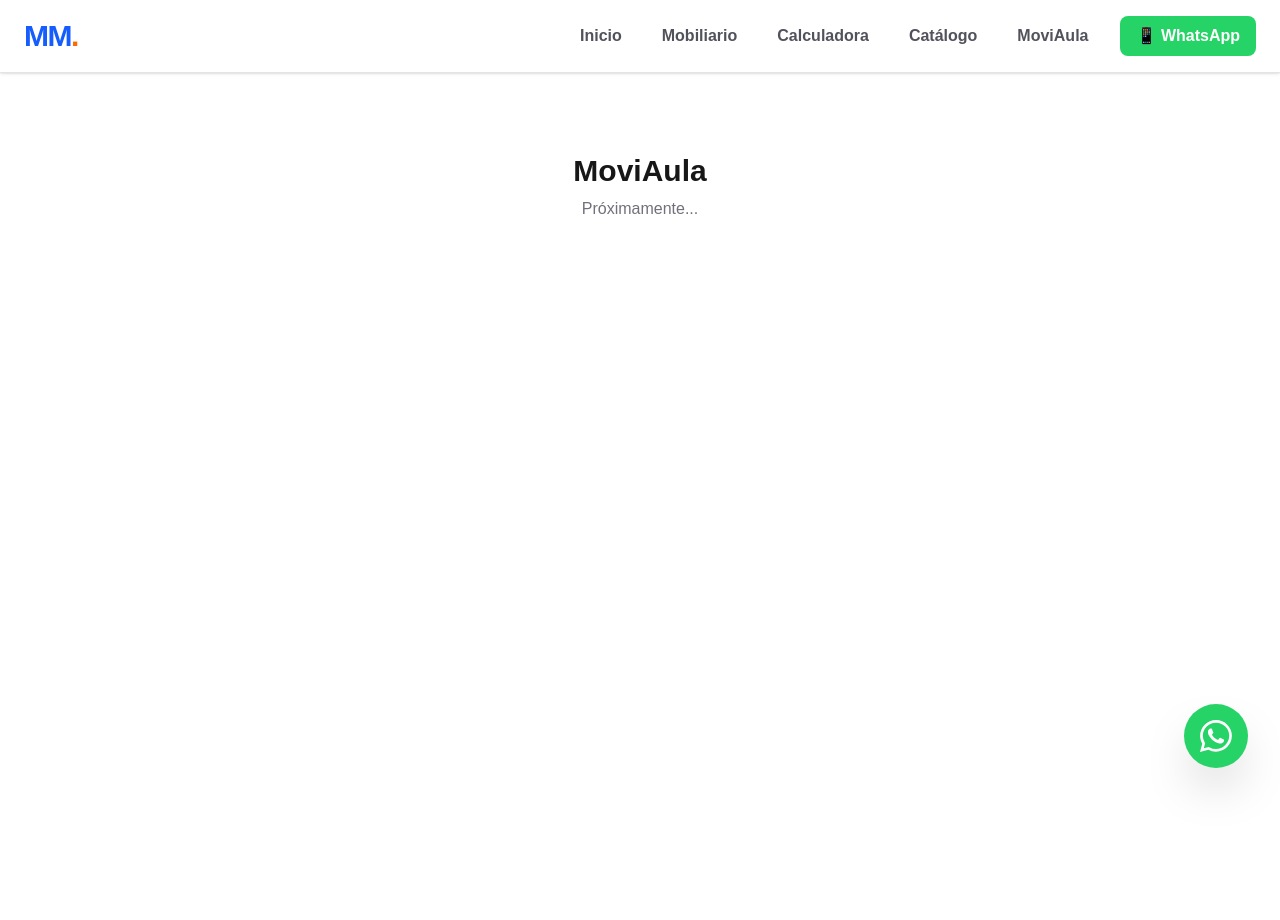
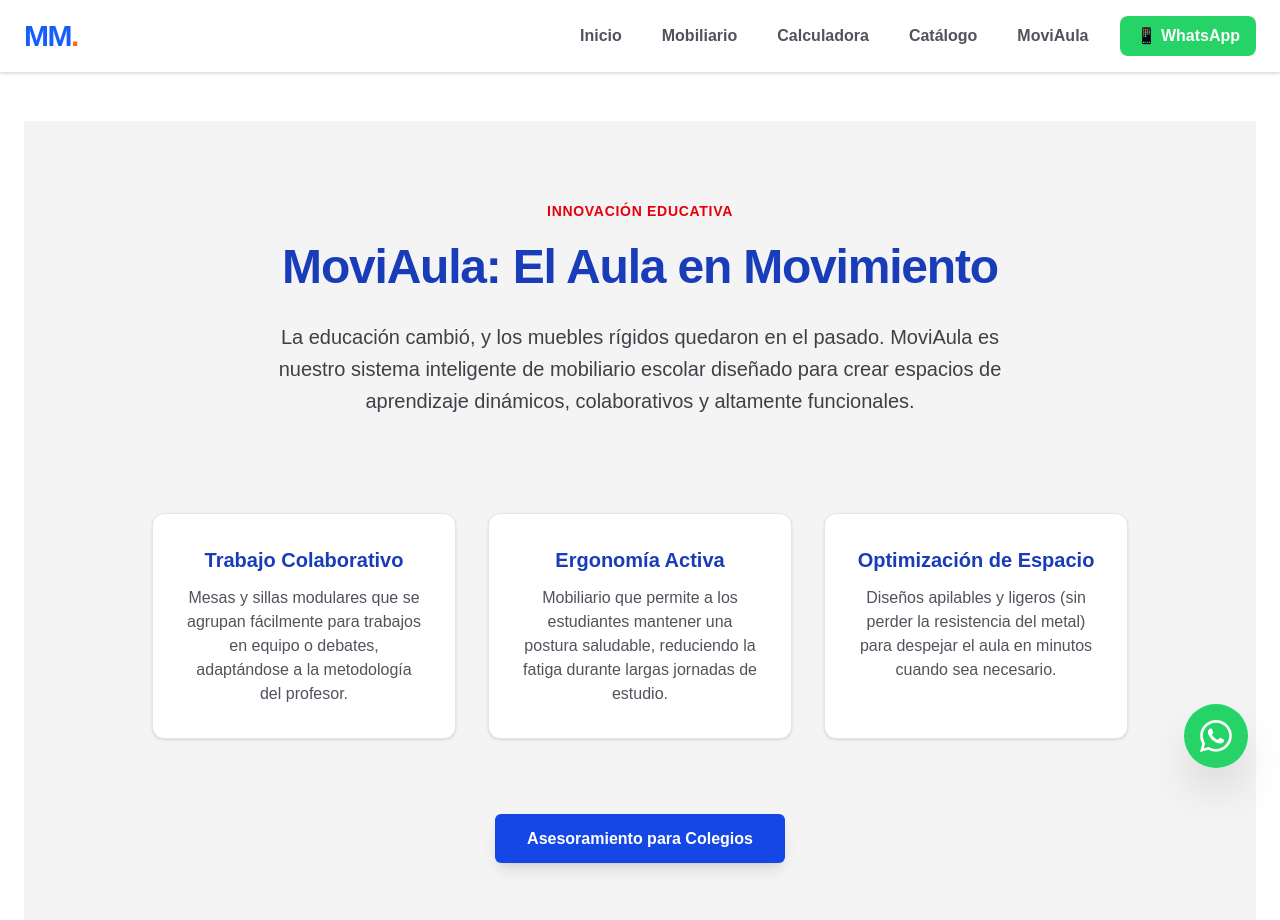
Before and after one commit to oscaramarilla/metal-mad-web, a Next.js app: page /MoviAula in a window 1280 px wide. Shown: the top 920 px of the page. Before the commit the page ends 873 px from the top, so only its background shows below. Built offline with nearby package versions, Linux system fonts and the light colour scheme.

Commit message:
Moviaula desarrollo y archivo de catalogo descargable

```diff
--- a/app/MoviAula/page.tsx
+++ b/app/MoviAula/page.tsx
@@ -1,8 +1,54 @@
+import { Metadata } from "next";
+
+// 🧠 CEREBRO SEO: MoviAula y aulas modernas
+export const metadata: Metadata = {
+  title: "MoviAula | Sistema Inteligente de Mobiliario Escolar",
+  description: "MoviAula es nuestro concepto de aula moderna. Integramos mobiliario escolar ergonómico y dinámico para mejorar la concentración y el aprendizaje en Paraguay.",
+  keywords: ["MoviAula", "sistema inteligente de mobiliario", "aula moderna", "muebles escolares dinámicos", "innovación educativa Paraguay"],
+};
+
 export default function MoviAulaPage() {
   return (
-    <div className="p-8 text-center">
-      <h1 className="text-3xl font-bold">MoviAula</h1>
-      <p className="text-zinc-500 mt-2">Próximamente...</p>
+    <div className="flex flex-col items-center font-sans w-full bg-zinc-100 min-h-screen text-zinc-900 pb-20">
+
+      <header className="w-full max-w-4xl px-6 pt-12 lg:pt-20 pb-12 text-center">
+        <span className="text-sm font-bold tracking-wider text-red-600 uppercase mb-4 block">
+          Innovación Educativa
+        </span>
+        <h1 className="text-4xl sm:text-5xl font-extrabold leading-tight tracking-tight text-blue-800 mb-6">
+          MoviAula: El Aula en Movimiento
+        </h1>
+        <p className="text-lg sm:text-xl leading-8 text-zinc-700 max-w-3xl mx-auto">
+          La educación cambió, y los muebles rígidos quedaron en el pasado. MoviAula es nuestro sistema inteligente de mobiliario escolar diseñado para crear espacios de aprendizaje dinámicos, colaborativos y altamente funcionales.
+        </p>
+      </header>
+
+      <section className="w-full max-w-5xl px-6 py-12 grid grid-cols-1 md:grid-cols-3 gap-8 text-center">
+        <div className="bg-white p-8 rounded-xl shadow-sm border border-zinc-200">
+          <h3 className="text-xl font-bold text-blue-800 mb-3">Trabajo Colaborativo</h3>
+          <p className="text-zinc-600">Mesas y sillas modulares que se agrupan fácilmente para trabajos en equipo o debates, adaptándose a la metodología del profesor.</p>
+        </div>
+        <div className="bg-white p-8 rounded-xl shadow-sm border border-zinc-200">
+          <h3 className="text-xl font-bold text-blue-800 mb-3">Ergonomía Activa</h3>
+          <p className="text-zinc-600">Mobiliario que permite a los estudiantes mantener una postura saludable, reduciendo la fatiga durante largas jornadas de estudio.</p>
+        </div>
+        <div className="bg-white p-8 rounded-xl shadow-sm border border-zinc-200">
+          <h3 className="text-xl font-bold text-blue-800 mb-3">Optimización de Espacio</h3>
+          <p className="text-zinc-600">Diseños apilables y ligeros (sin perder la resistencia del metal) para despejar el aula en minutos cuando sea necesario.</p>
+        </div>
+      </section>
+
+      <section className="mt-10">
+        <a
+          href="https://wa.me/595982451828?text=Hola,%20me%20interesa%20implementar%20el%20sistema%20MoviAula%20en%20mi%20institución."
+          target="_blank"
+          rel="noopener noreferrer"
+          title="Cotizar sistema MoviAula"
+          className="rounded-md bg-blue-700 px-8 py-4 font-bold text-white shadow-lg transition-colors hover:bg-blue-800"
+        >
+          Asesoramiento para Colegios
+        </a>
+      </section>
     </div>
   );
 }
--- a/app/catalogo/page.tsx
+++ b/app/catalogo/page.tsx
@@ -1,7 +1,43 @@
+import { Metadata } from "next";
+
+// 🧠 CEREBRO SEO: Búsquedas de modelos y catálogos
+export const metadata: Metadata = {
+  title: "Catálogo de Pupitres Escolares y Mobiliario para Aulas",
+  description: "Explora y descarga nuestro catálogo completo de pupitres escolares, mesas y sillas para estudiantes. Fabricación directa en Paraguay.",
+  keywords: ["catálogo pupitres escolares", "modelos de pupitres", "muebles escolares modernos", "descargar catálogo mobiliario escolar"],
+};
+
 export default function CatalogoPage() {
   return (
-    <div className="flex min-h-screen items-center justify-center">
-      <h1 className="text-4xl font-bold">Catálogo de Productos</h1>
+    <div className="flex flex-col items-center font-sans w-full bg-zinc-100 min-h-screen text-zinc-900 pb-20">
+
+      <header className="w-full max-w-3xl px-6 pt-16 pb-10 text-center">
+        <h1 className="text-4xl sm:text-5xl font-extrabold leading-tight tracking-tight text-blue-800 mb-6">
+          Nuestro Catálogo Institucional
+        </h1>
+        <p className="text-lg text-zinc-700 mb-10">
+          Explora todos nuestros modelos de sillas, conjuntos bipersonales, pupitres universitarios y estanterías. Diseñados para brindar durabilidad y confort a tu institución.
+        </p>
+
+        {/* 📥 BOTÓN DE DESCARGA PDF */}
+        <div className="bg-white p-8 rounded-2xl shadow-md border border-zinc-200 flex flex-col items-center">
+          <svg className="w-16 h-16 text-red-600 mb-4" fill="none" stroke="currentColor" viewBox="0 0 24 24" xmlns="http://www.w3.org/2000/svg"><path strokeLinecap="round" strokeLinejoin="round" strokeWidth="2" d="M12 10v6m0 0l-3-3m3 3l3-3m2 8H7a2 2 0 01-2-2V5a2 2 0 012-2h5.586a1 1 0 01.707.293l5.414 5.414a1 1 0 01.293.707V19a2 2 0 01-2 2z"></path></svg>
+          <h2 className="text-2xl font-bold text-zinc-900 mb-2">Catálogo B2B 2026</h2>
+          <p className="text-zinc-600 mb-6">Archivo PDF con medidas, modelos y especificaciones técnicas.</p>
+
+          {/* OJO: Aquí le decimos que descargue el archivo "catalogo.pdf" de la carpeta public */}
+          <a
+            href="/catalogo.pdf"
+            download="Catalogo_MetalMadeas.pdf"
+            className="rounded-md bg-yellow-400 px-8 py-4 font-bold text-blue-900 shadow-lg transition-transform hover:bg-yellow-500 hover:scale-105 flex items-center gap-2"
+          >
+            Descargar Catálogo (PDF)
+          </a>
+        </div>
+      </header>
+
+      {/* Aquí abajo luego podemos agregar una galería de fotos de los productos */}
+
     </div>
   );
 }
```
Also changed, not shown: 1 other file (tests, documents, lock files or other folders).
